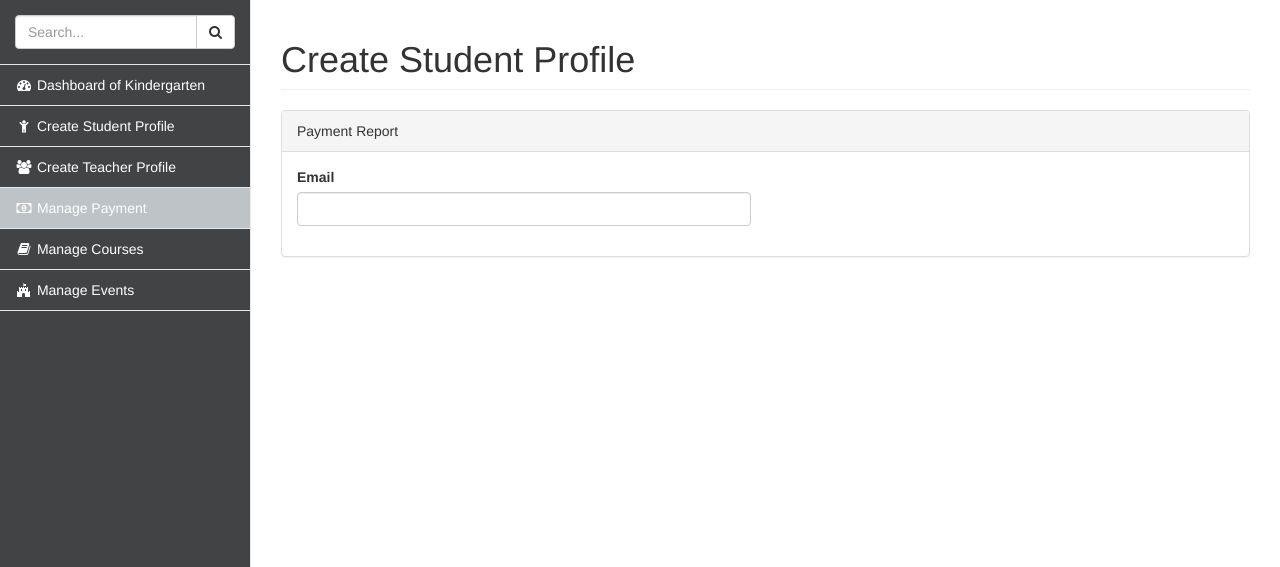
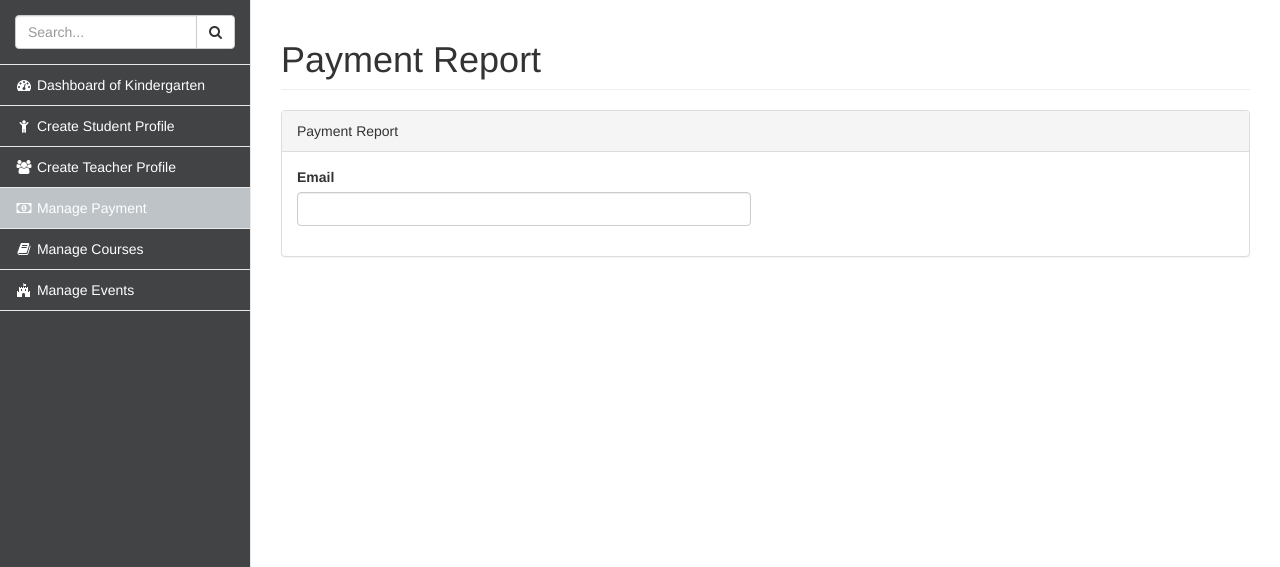
Before and after one commit to BillelHip/KMSUI, a PHP site: page /pages/ManagePayment.php in a window 1280 px wide. Shown: the part 51-618 px from the top of the page. Run offline with PHP 8.4, Linux system fonts and the light colour scheme.

Commit message:
some things should change

```diff
--- a/KMS/pages/ManagePayment.php
+++ b/KMS/pages/ManagePayment.php
@@ -401,7 +401,7 @@
         <div id="page-wrapper">
             <div class="row">
                 <div class="col-lg-12">
-                    <h1 class="page-header">Create Student Profile</h1>
+                    <h1 class="page-header">Payment Report</h1>
                 </div>
                 <!-- /.col-lg-12 -->
             </div>
```
